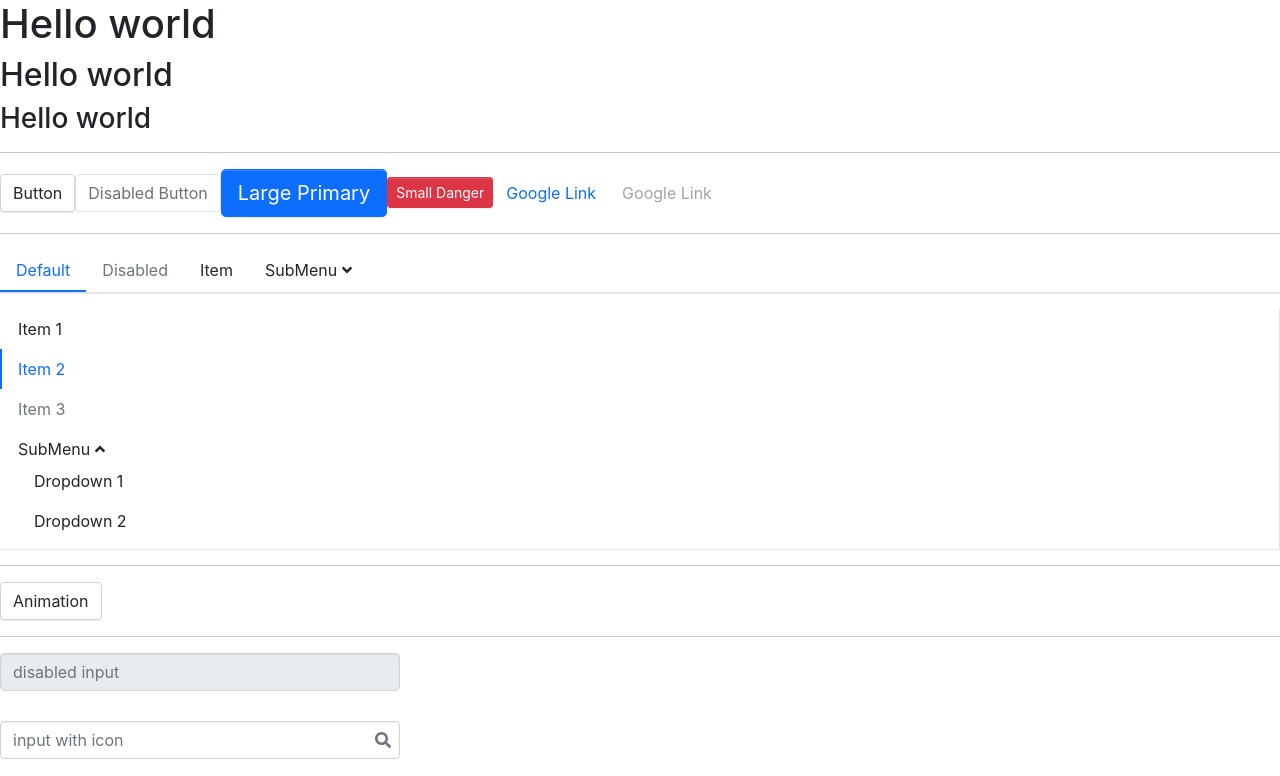
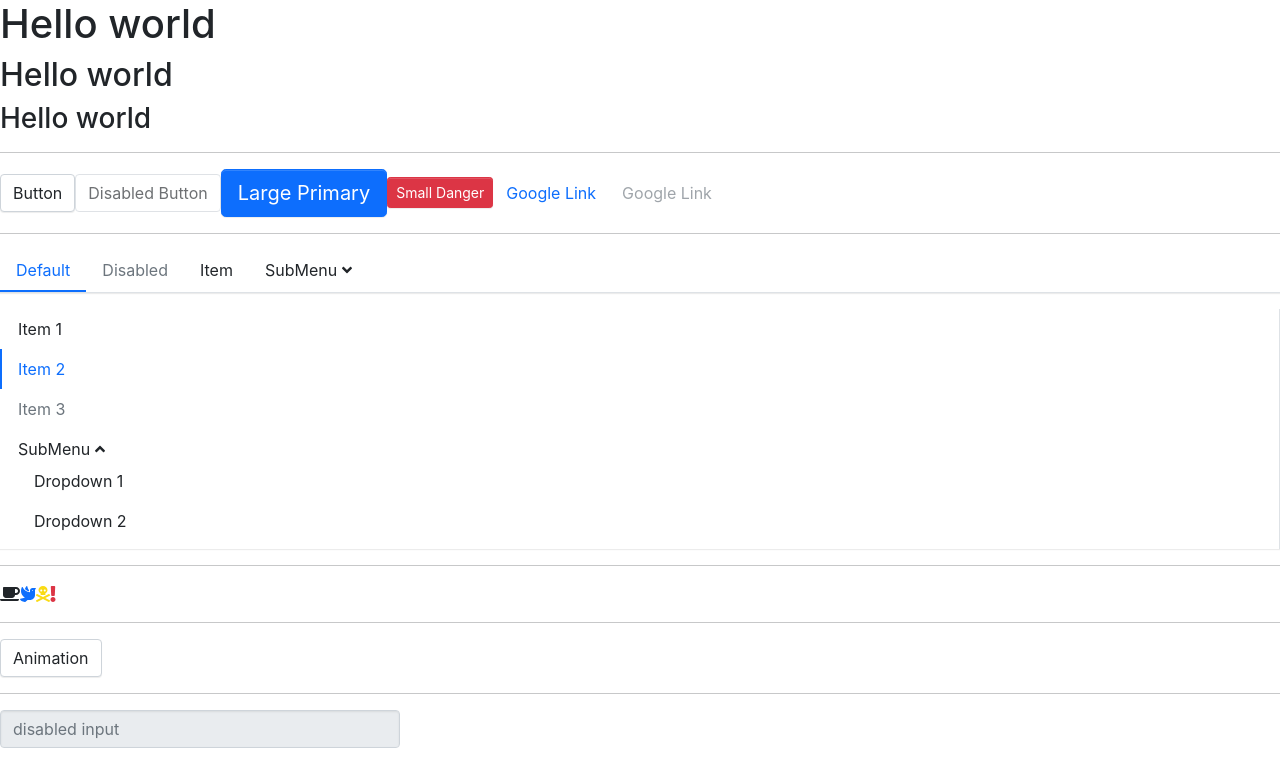
Before and after one commit to maorutian/dinosaur-ui-react, a React (Create React App) app: page / in a window 1280 px wide. Shown: the top 776 px of the page. Built offline with nearby package versions, Linux system fonts and the light colour scheme.

Commit message:
feat: add icon component

```diff
--- a/src/App.tsx
+++ b/src/App.tsx
@@ -7,6 +7,7 @@ import MenuItem from './components/Menu/menuItem';
 import SubMenu from './components/Menu/subMenu';
 import Transition from './components/Transition/transition';
 import Input from './components/Input/input';
+import Icon from './components/Icon/icon';
 
 //fontawesome: Pre-registering icon definitions
 library.add(fas);
@@ -71,6 +72,11 @@ const App: React.FC = () => {
                     </SubMenu>
                 </Menu>
                 <hr/>
+                <Icon icon='coffee'/>
+                <Icon icon='dove' theme='primary'/>
+                <Icon icon="skull-crossbones" theme='warning'/>
+                <Icon icon="exclamation" theme='danger'/>
+                <hr/>
                 <Button onClick={() => {
                     setShow(!show)
                 }}> Animation </Button>
```
